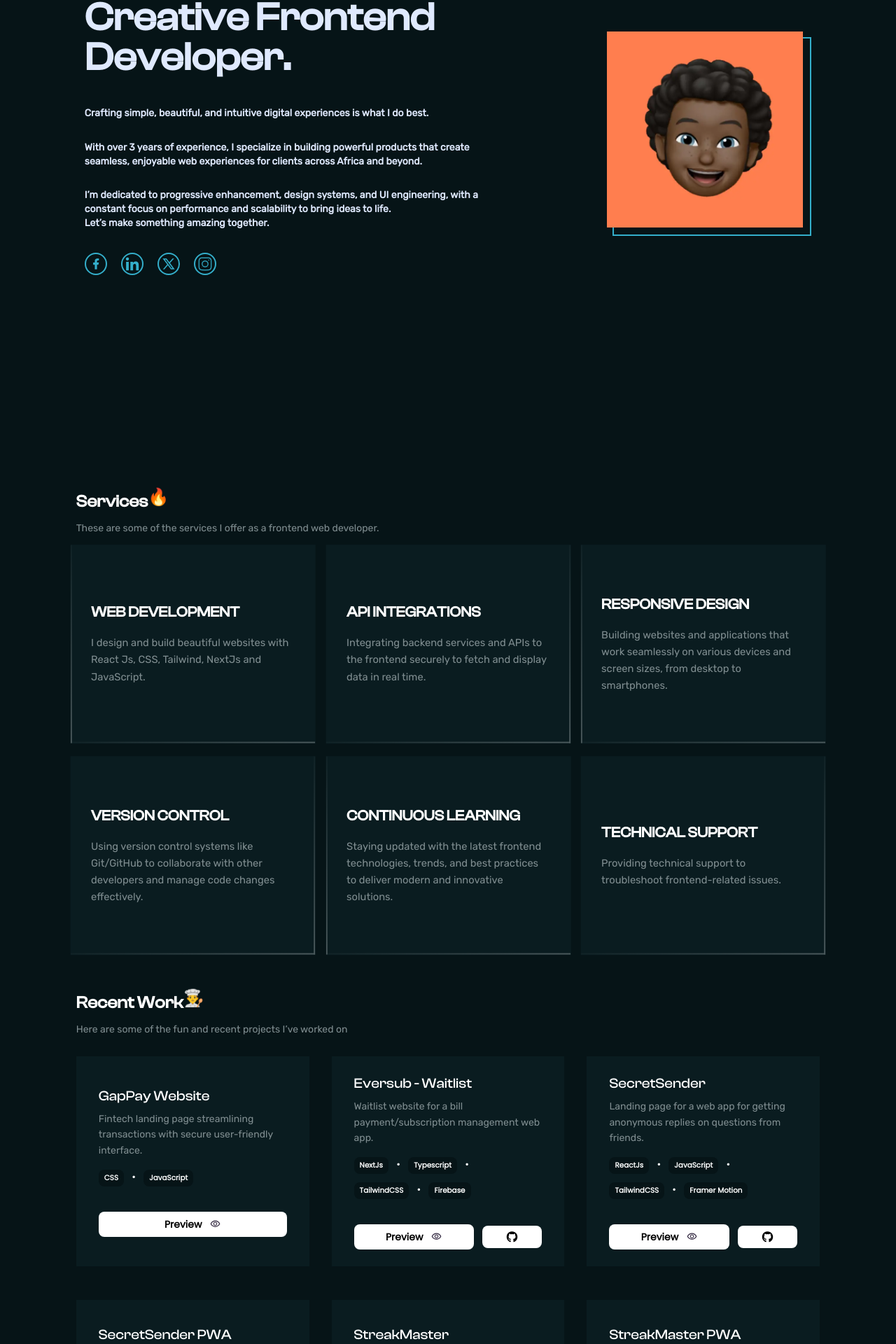
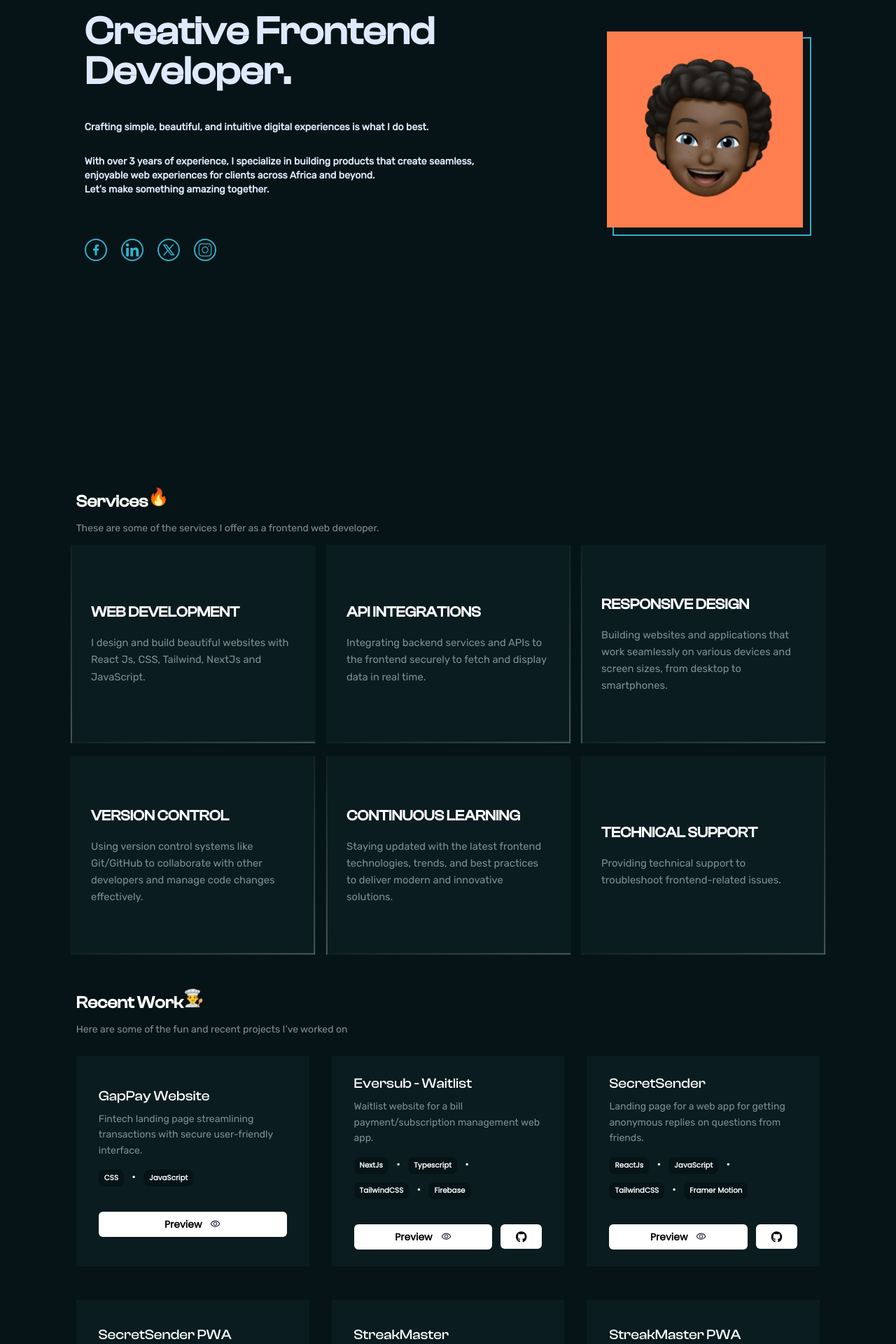
Before and after one commit to TreasureUzoma/Portfolio, a Next.js app: page / in a window 1280 px wide. Shown: the part 205-2125 px from the top of the page at 70% size. Built offline with nearby package versions, Linux system fonts and the light colour scheme.

Commit message:
feat: reduced hero texts, added a theme, small ui tweaks

```diff
--- a/app/components/Hero.tsx
+++ b/app/components/Hero.tsx
@@ -18,13 +18,8 @@ const Hero = () => {
               </p>
               <p className="gradient_text py-[1.8rem]">
                 With over 3 years of experience, I specialize in building
-                powerful products that create seamless, enjoyable web
+                products that create seamless, enjoyable web
                 experiences for clients across Africa and beyond.
-              </p>
-              <p className="gradient_text">
-                I’m dedicated to progressive enhancement, design systems, and UI
-                engineering, with a constant focus on performance and
-                scalability to bring ideas to life.
                 <br />
                 Let’s make something amazing together.
               </p>
--- a/app/components/Nav.tsx
+++ b/app/components/Nav.tsx
@@ -10,7 +10,7 @@ const Nav = () => {
                         href="https://www.github.com/TreasureUzoma"
                         target="_blank"
                     >
-                        <i className="fab fa-github text-[1.28rem]"></i>
+                        <i className="fab fa-github text-[1.28rem] hover:text-[1.33rem]"></i>
                     </a>
                 </div>
             </div>
--- a/app/components/Portfolio.tsx
+++ b/app/components/Portfolio.tsx
@@ -75,7 +75,6 @@ const Portfolio = () => {
       description: "AI-powered GitHub profile roasts for humorous insights.",
       tags: ["JavaScript", "GithubAPI", "Tailwindcss", "ReactJs"],
       previewLink: "https://github-profile-roast.vercel.app/",
-      githubLink: "https://github.com/TreasureUzoma/GitHubRoast",
     },
     {
       title: "Tastrees Clone",
@@ -168,7 +167,7 @@ const Portfolio = () => {
                   <div className="flex justify-center items-center gap-3">
                     <a
                       href={project.previewLink}
-                      className="bg-white rounded-lg w-full mt-5 py-2 text-sm text-black space-x-3 justify-center text-center font-bold flex items-center hover:bg-gray-400"
+                      className="bg-white rounded-md w-full mt-5 py-2 text-sm text-black space-x-3 justify-center text-center font-bold flex items-center hover:bg-gray-400"
                       rel="nofollow"
                       target="_blank"
                     >
@@ -178,7 +177,7 @@ const Portfolio = () => {
                     {project.githubLink && (
                       <a
                         href={project.githubLink}
-                        className="bg-white rounded-lg w-[50%] mt-5 py-2 text-sm text-black space-x-3 justify-center text-center font-bold flex items-center hover:bg-gray-400"
+                        className="bg-white rounded-md w-[30%] mt-5 py-[0.59rem] text-sm text-black space-x-3 justify-center text-center font-bold flex items-center hover:bg-gray-400"
                         target="_blank"
                       >
                         <i className="!text-[1rem] fa-brands fa-github"></i>
--- a/app/layout.tsx
+++ b/app/layout.tsx
@@ -49,6 +49,7 @@ export default function RootLayout({
                     rel="stylesheet"
                     href="https://cdnjs.cloudflare.com/ajax/libs/font-awesome/6.0.0-beta3/css/all.min.css"
                 />
+                <meta name="theme-color" content="#061417" />
             </head>
             <body>{children}</body>
         </html>
```
Also changed, not shown: public/images/screenshot.png.
